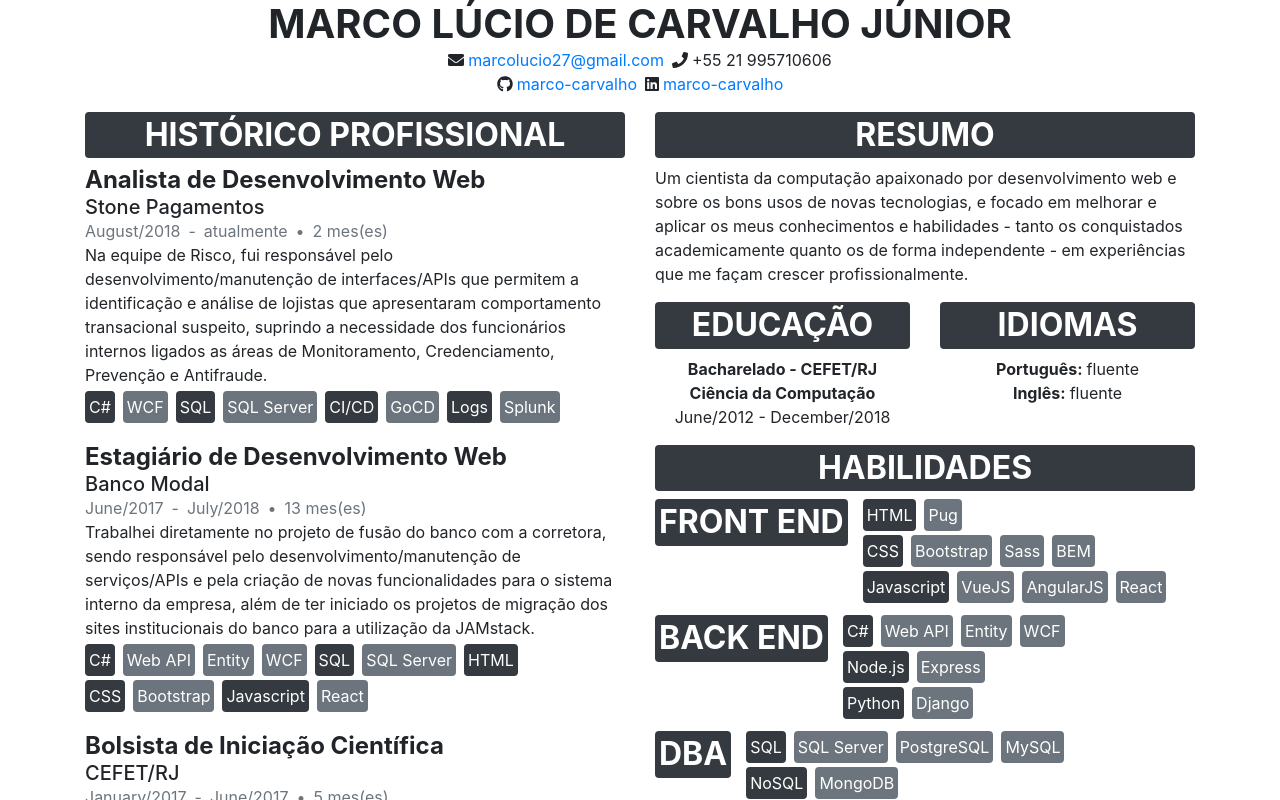
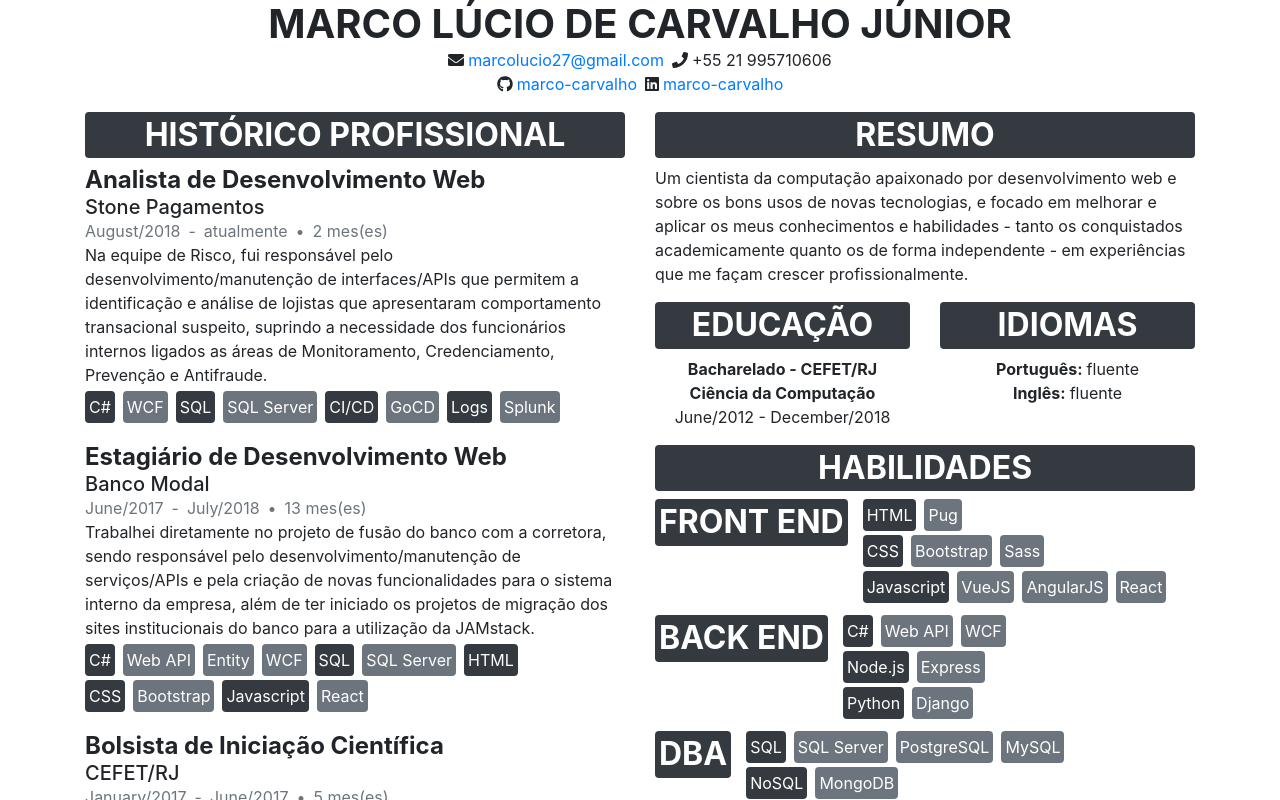
Before and after one commit to marco-carvalho/resume, a Vue app: page / in a window 1280 px wide. Shown: the top 800 px of the page. Built offline with nearby package versions, Linux system fonts and the light colour scheme.

Commit message:
remove BEM

```diff
--- a/src/components/Skills.vue
+++ b/src/components/Skills.vue
@@ -23,14 +23,14 @@ export default {
           name: "Front End",
           tecnologies: [
             { name: "HTML", subtecnologies: ["Pug"] },
-            { name: "CSS", subtecnologies: ["Bootstrap", "Sass", 'BEM'] },
+            { name: "CSS", subtecnologies: ["Bootstrap", "Sass"] },
             { name: "Javascript", subtecnologies: ["VueJS", "AngularJS", "React"]},
           ]
         },
         {
           name: "Back End",
           tecnologies: [
-            { name: "C#", subtecnologies: ["Web API", "Entity", "WCF"] },
+            { name: "C#", subtecnologies: ["Web API", "WCF"] },
             { name: "Node.js", subtecnologies: ["Express"] },
             { name: "Python", subtecnologies: ["Django"] },
           ]
```
